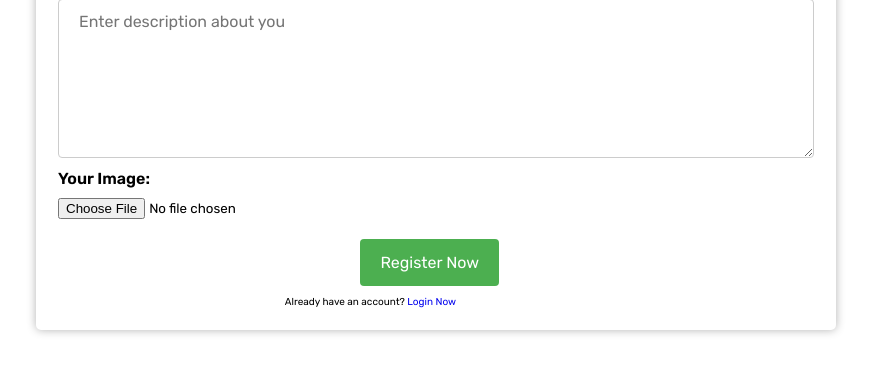
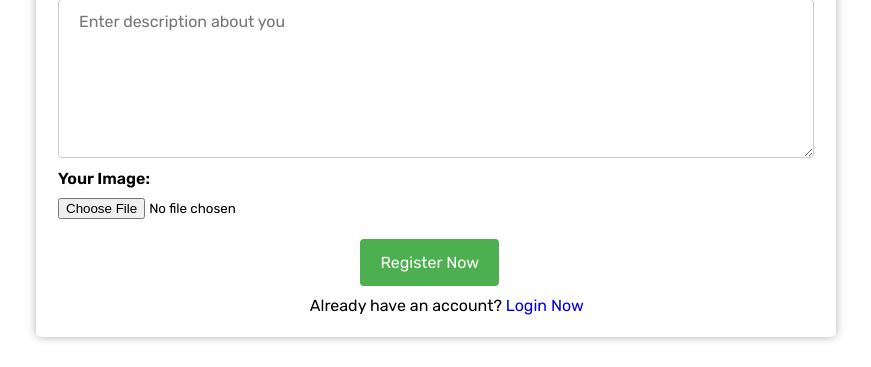
Before and after one commit to kusha2000/EventVibe, a PHP site: page /register.php in a window 1280 px wide. Shown: the part 878-1245 px from the top of the page, without its empty margins (214-1085 px from the left). Before the commit the page ends 1212 px from the top, so only its background shows below. Run offline with PHP 8.4, Linux system fonts and the light colour scheme; data that the repository does not hold is empty.

Commit message:
made some changes to the register page

```diff
--- a/css/styles.css
+++ b/css/styles.css
@@ -333,6 +333,12 @@ section{
    box-shadow: 0 0 10px rgba(0,0,0,0.3);
 }
 
+.form-container-register form p{
+   font-size: 16px;
+   padding-left: 25px;
+   margin-left: 200px;
+}
+
 /*
 .form-container-register form .label{
    font-size: 1.8rem;
```
